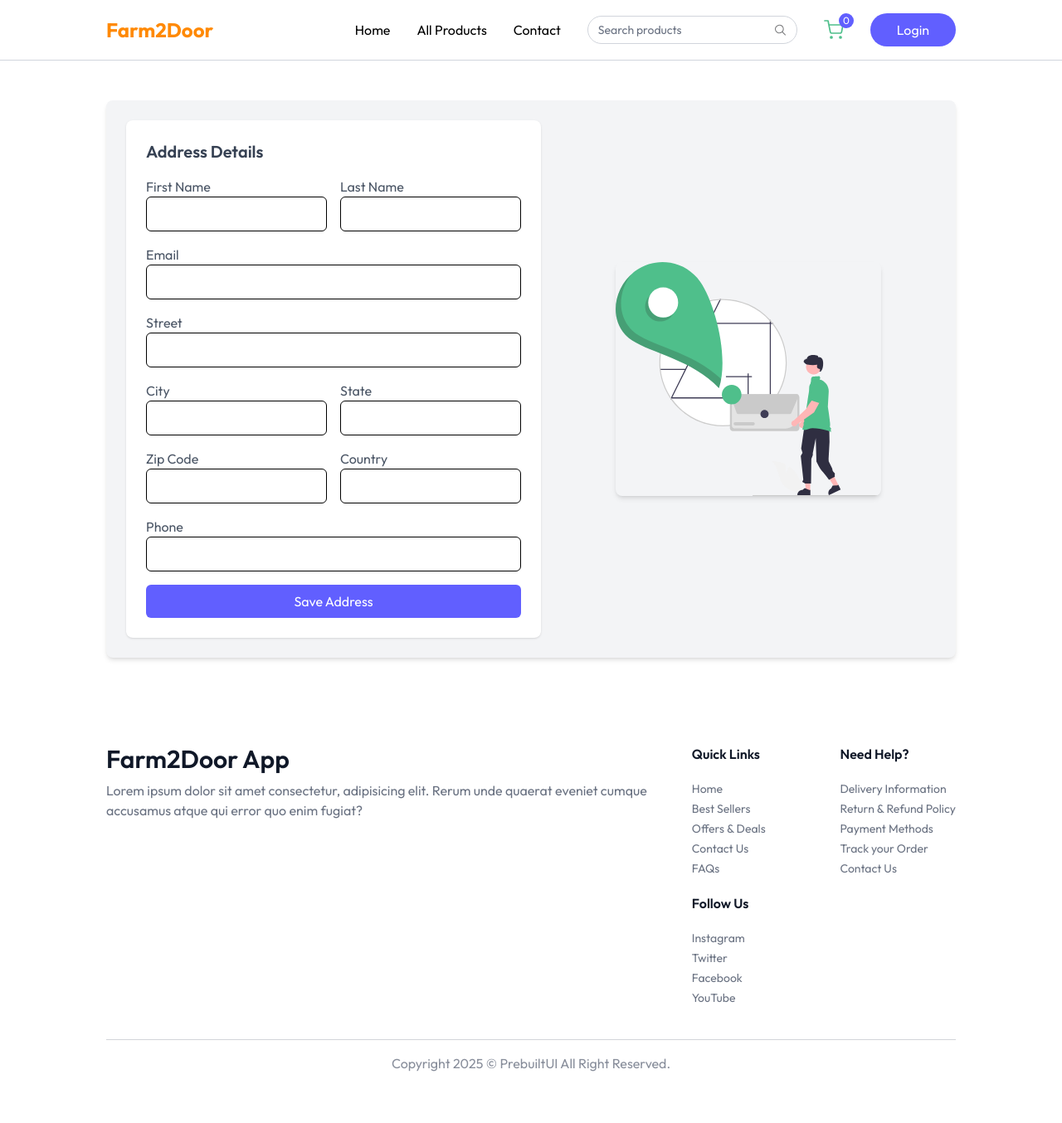
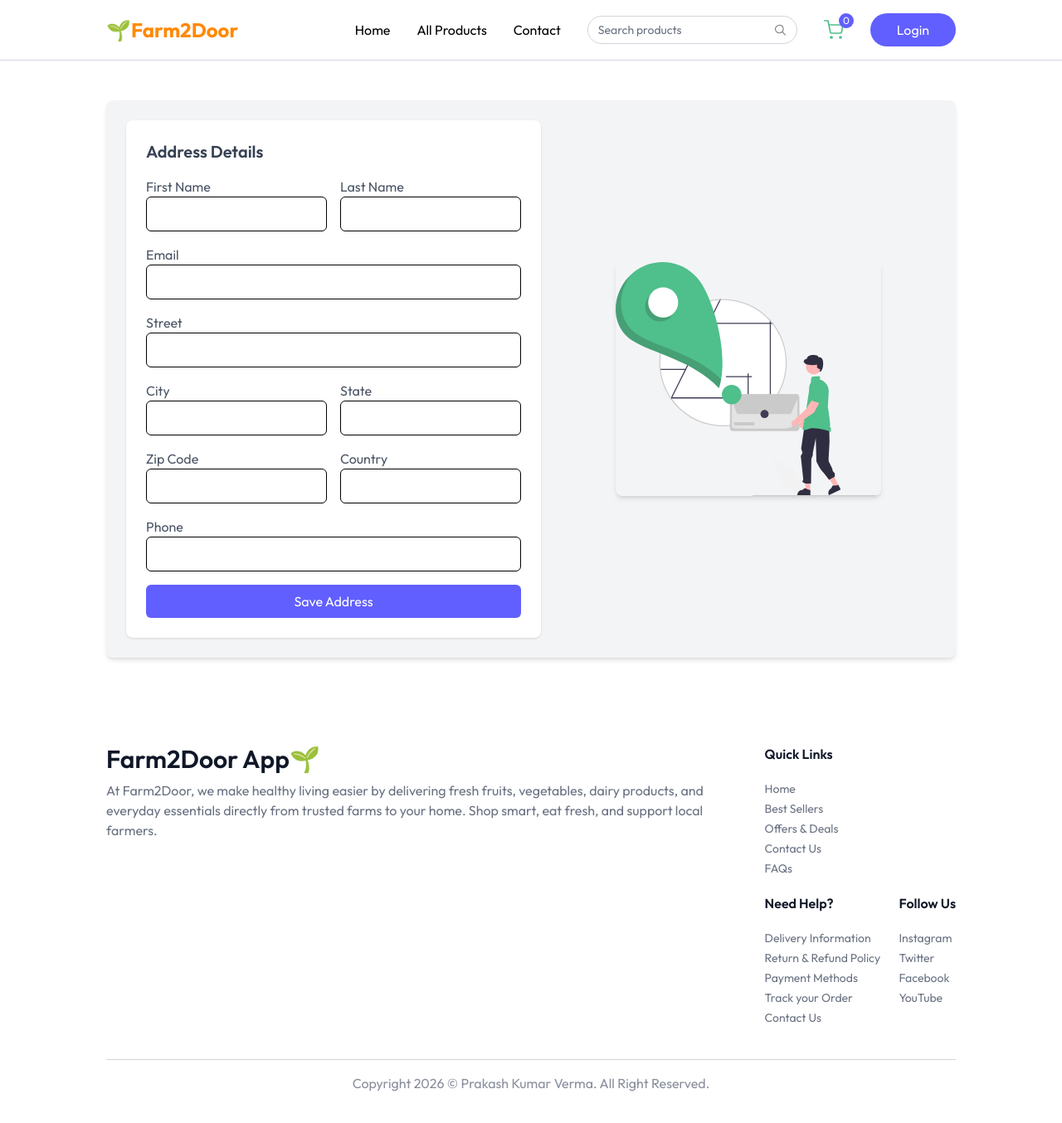
Before and after one commit to prakashverma-dev/Farm2Door, a React (Vite) app in the folder client/: page /add-address in a window 1280 px wide. Shown: the top 1354 px of the page at 83% size. Built offline with nearby package versions, Linux system fonts and the light colour scheme.

Commit message:
Added Brand Logo

```diff
--- a/client/src/components/Footer.jsx
+++ b/client/src/components/Footer.jsx
@@ -18,8 +18,14 @@ export default function Footer() {
         <div className="py-16 px-6 md:px-16 lg:px-24 xl:px-32">
             <div className="flex flex-col md:flex-row items-start justify-between gap-10 py-10 border-b border-gray-500/30 text-gray-500">
                 <div>
-                    <h2 className="font-semibold text-2xl md:text-3xl text-gray-900">Farm2Door App</h2>
-                    <p className="text-sm md:text-base mt-2">Lorem ipsum dolor sit amet consectetur, adipisicing elit. Rerum unde quaerat eveniet cumque accusamus atque qui error quo enim fugiat?</p>
+                    <h2 className="font-semibold text-2xl md:text-3xl text-gray-900">Farm2Door App🌱</h2>
+                    <p className="text-sm md:text-base mt-2">
+                    At Farm2Door, we make healthy living easier by delivering fresh fruits, vegetables, dairy products, and everyday essentials directly from trusted farms to your home. Shop smart, eat fresh, and support local farmers.
+
+                    </p>
+
+
+
                 </div>
                 <div className="flex flex-wrap justify-between w-full md:w-[45%] gap-5">
                     {linkSections.map((section, index) => (
@@ -37,7 +43,8 @@ export default function Footer() {
                 </div>
             </div>
             <p className="py-4 text-center text-sm md:text-base text-gray-500/80">
-                Copyright 2025 © <a href="https://prebuiltui.com">PrebuiltUI</a> All Right Reserved.
+                {/* © 2026 Farm2Door. All rights reserved. */}
+                Copyright 2026 © <a href="https://github.com/prakashverma-dev/Farm2Door">Prakash Kumar Verma.</a> All Right Reserved.
             </p>
         </div>
     );
--- a/client/src/components/NavBar.jsx
+++ b/client/src/components/NavBar.jsx
@@ -20,7 +20,7 @@ function NavBar() {
   return (
     <nav className="flex items-center justify-between px-6 md:px-16 lg:px-24 xl:px-32 py-4 border-b border-gray-300 bg-white relative transition-all">
       <Link to={"/"}>
-        <h1 className="text-2xl font-bold text-orange-400">Farm2Door</h1>
+        <h1 className="text-2xl font-bold text-orange-400">🌱Farm2Door</h1>
       </Link>
 
       {/* Desktop Menu */}
```
Also changed, not shown: client/public/favicon.svg.
